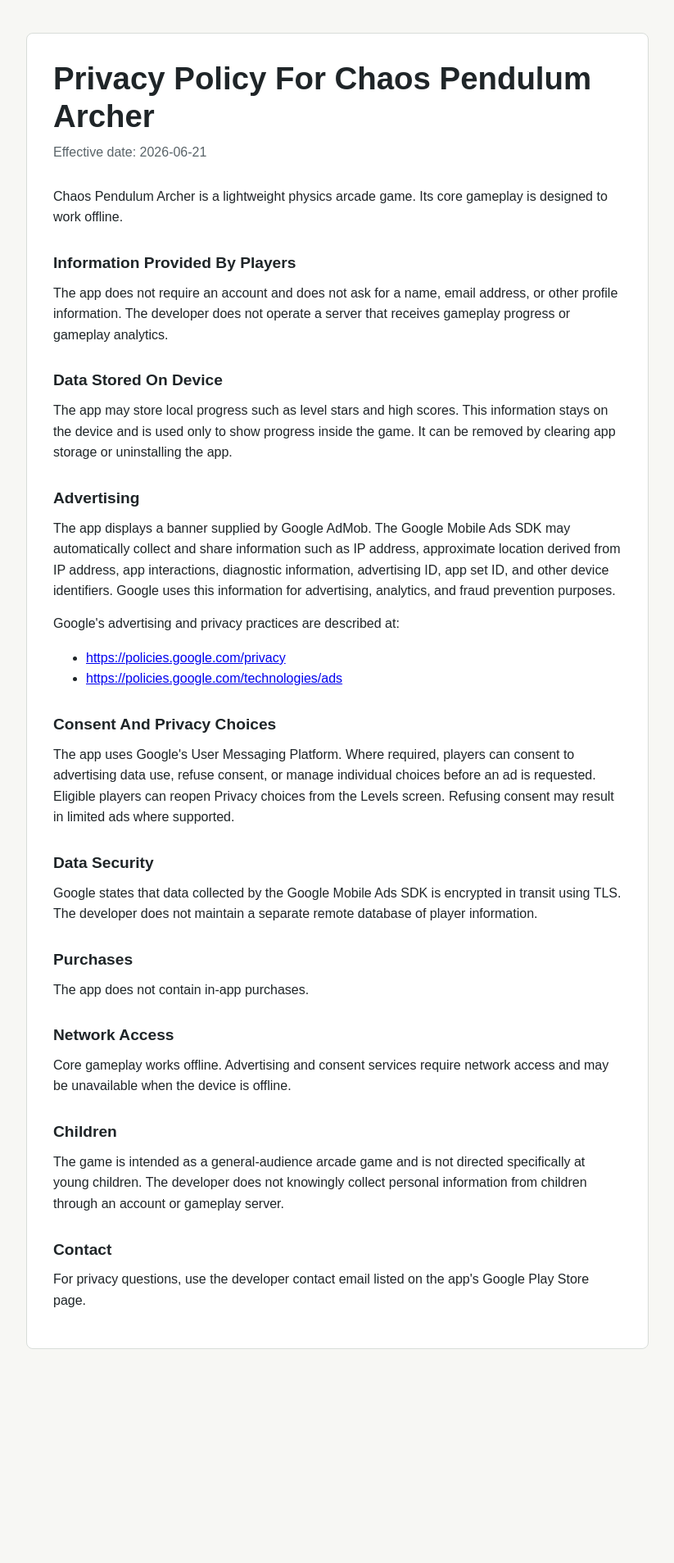
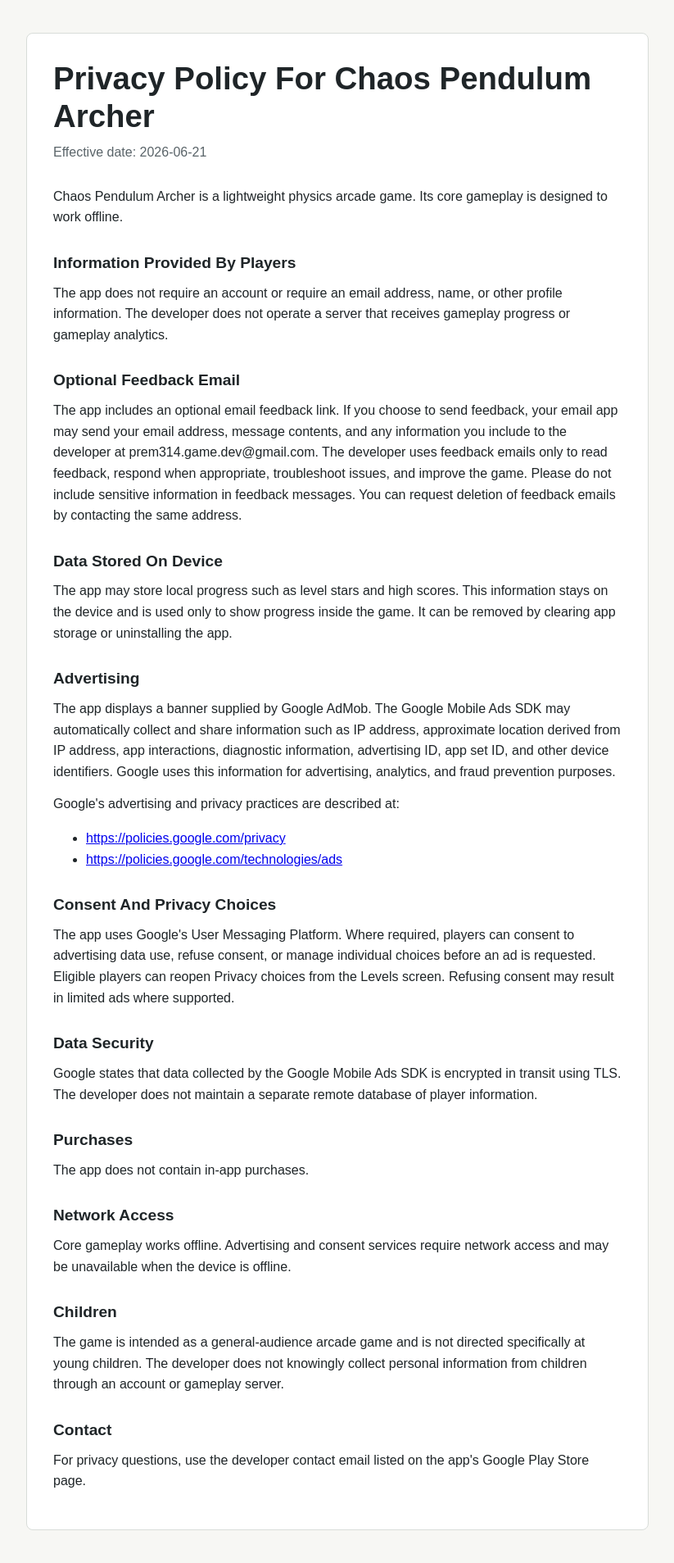
Before and after one commit to prem314/prem314.github.io, a Jekyll site: the page chaos-pendulum-archer-privacy-policy.html, which Jekyll copies as it is, in a window 1280 px wide. Shown: the whole page at 82% size, without its empty margins (228-1051 px from the left). Built offline with Jekyll 4.4.1, drawn with Linux system fonts in a browser that asks for light colours; before the commit the page ends 1686 px from its top, so only the background shows below that.

Commit message:
auto push

```diff
--- a/chaos-pendulum-archer-privacy-policy.html
+++ b/chaos-pendulum-archer-privacy-policy.html
@@ -86,7 +86,10 @@
         <p>Chaos Pendulum Archer is a lightweight physics arcade game. Its core gameplay is designed to work offline.</p>
 
         <h2>Information Provided By Players</h2>
-        <p>The app does not require an account and does not ask for a name, email address, or other profile information. The developer does not operate a server that receives gameplay progress or gameplay analytics.</p>
+        <p>The app does not require an account or require an email address, name, or other profile information. The developer does not operate a server that receives gameplay progress or gameplay analytics.</p>
+
+        <h2>Optional Feedback Email</h2>
+        <p>The app includes an optional email feedback link. If you choose to send feedback, your email app may send your email address, message contents, and any information you include to the developer at prem314.game.dev@gmail.com. The developer uses feedback emails only to read feedback, respond when appropriate, troubleshoot issues, and improve the game. Please do not include sensitive information in feedback messages. You can request deletion of feedback emails by contacting the same address.</p>
 
         <h2>Data Stored On Device</h2>
         <p>The app may store local progress such as level stars and high scores. This information stays on the device and is used only to show progress inside the game. It can be removed by clearing app storage or uninstalling the app.</p>
```
